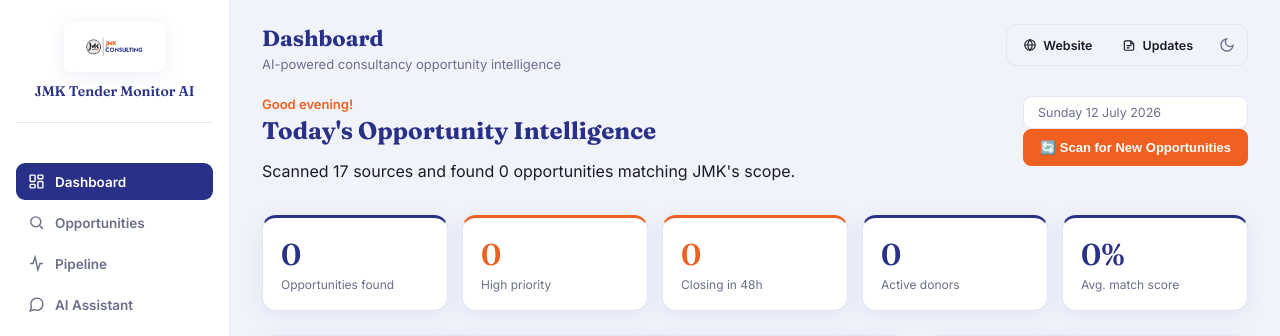
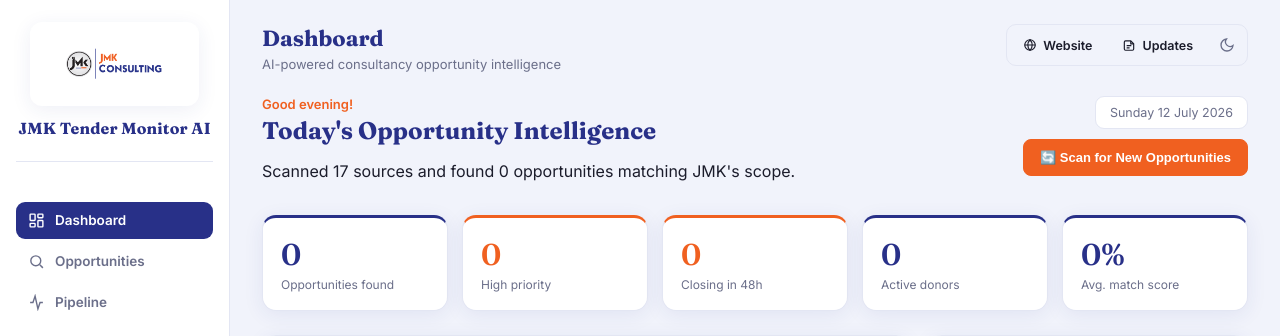
Before and after one commit to fadl462/jmk-tender-monitor-ai, a FastAPI app: page / in a window 1280 px wide. Shown: the top 336 px of the page. Run offline with FastAPI, Linux system fonts and the light colour scheme; data comes from the database, SQL or seed files in the repository; data that the repository does not hold is empty; some libraries are stand-ins or nearby versions.

Commit message:
Update style.css

```diff
--- a/app/static/style.css
+++ b/app/static/style.css
@@ -73,11 +73,11 @@ body{transition:background 0.2s ease, color 0.2s ease;}
 /* ---------- Sidebar ---------- */
 .sidebar{width:230px;flex-shrink:0;background:var(--surface);border-right:1px solid var(--line);
   padding:22px 16px;display:flex;flex-direction:column;gap:26px;}
-.sidebar-brand{display:flex;flex-direction:column;align-items:center;text-align:center;gap:10px;
+.sidebar-brand{display:flex;flex-direction:column;align-items:center;text-align:center;gap:12px;
   padding-bottom:22px;margin-bottom:14px;border-bottom:1px solid var(--line);}
-.logo-chip{background:#fff;border-radius:9px;padding:6px 10px;display:flex;line-height:0;box-shadow:var(--shadow);}
-.logo-chip img{height:38px;width:auto;}
-.brand-name{font-family:'Fraunces',serif;font-weight:600;font-size:14px;color:var(--navy);line-height:1.3;}
+.logo-chip{background:#fff;border-radius:12px;padding:10px 16px;display:flex;line-height:0;box-shadow:var(--shadow);}
+.logo-chip img{height:64px;width:auto;}
+.brand-name{font-family:'Fraunces',serif;font-weight:700;font-size:16px;color:var(--navy);line-height:1.3;letter-spacing:0.01em;}
 .nav{display:flex;flex-direction:column;gap:4px;}
 .nav-item{display:flex;align-items:center;gap:10px;padding:10px 12px;border-radius:9px;border:none;
   background:none;color:var(--ink-soft);font-family:'Inter',sans-serif;font-weight:600;font-size:13.5px;
@@ -194,6 +194,9 @@ select:focus, input:focus, textarea:focus{outline:2px solid var(--orange);outlin
 .status-box{background:var(--input-bg);border:1px solid var(--line);border-radius:10px;padding:14px;font-size:13px;}
 .status-box .row{display:flex;justify-content:space-between;padding:3px 0;}
 .status-box .row span:first-child{color:var(--ink-soft);}
+.agent-working{background:var(--orange-soft);color:var(--orange);font-weight:600;font-size:12.5px;
+  padding:8px 10px;border-radius:8px;margin-bottom:10px;animation:pulse 1.4s ease-in-out infinite;}
+@keyframes pulse{0%,100%{opacity:1;}50%{opacity:0.55;}}
 
 /* ---------- Slide-over form ---------- */
 #formPanel{display:none;position:fixed;top:0;right:0;height:100%;width:420px;max-width:92vw;background:var(--surface);
@@ -211,6 +214,7 @@ select:focus, input:focus, textarea:focus{outline:2px solid var(--orange);outlin
 
 /* ---------- Dashboard v2 ---------- */
 .greeting-row{display:flex;justify-content:space-between;align-items:flex-start;margin-bottom:18px;}
+.greeting-actions{display:flex;flex-direction:column;align-items:flex-end;gap:10px;}
 .greeting-eyebrow{font-size:13px;color:var(--orange);font-weight:600;margin:0 0 4px 0;}
 .greeting-title{font-family:'Fraunces',serif;font-size:24px;color:var(--navy);margin:0 0 6px 0;}
 .today-date{font-size:12.5px;color:var(--ink-soft);border:1px solid var(--line);border-radius:9px;padding:8px 14px;background:var(--surface);white-space:nowrap;}
```
